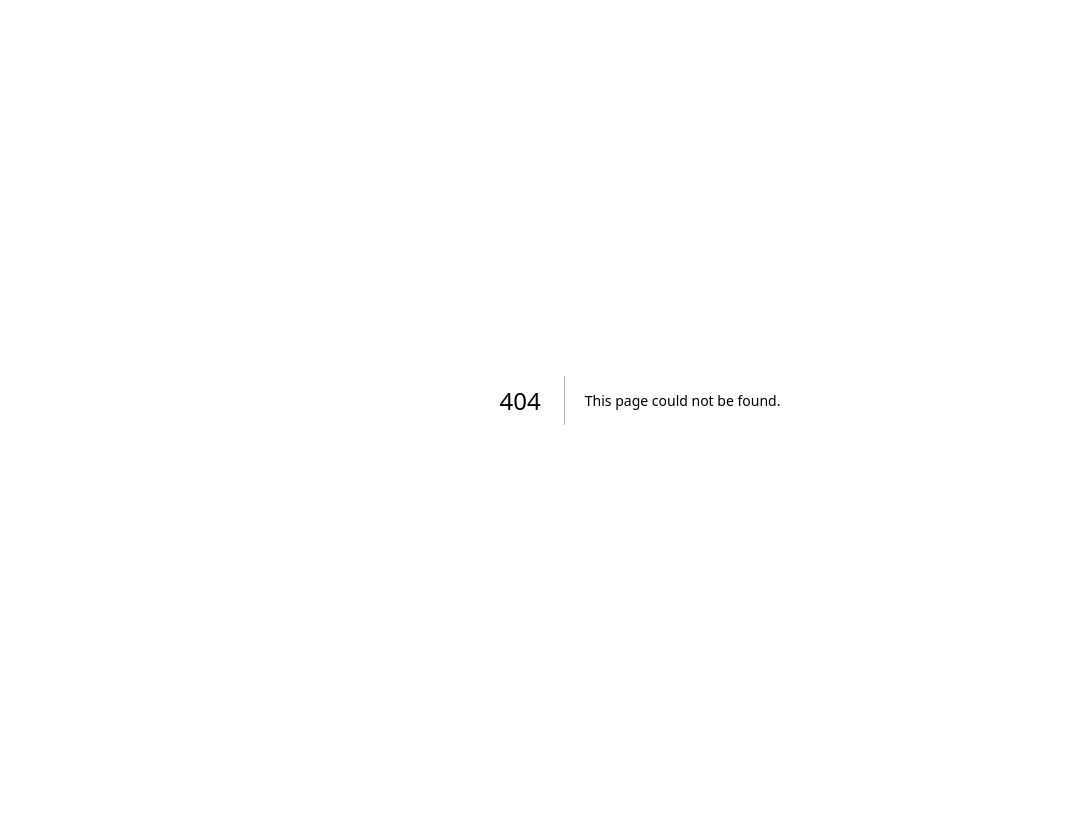
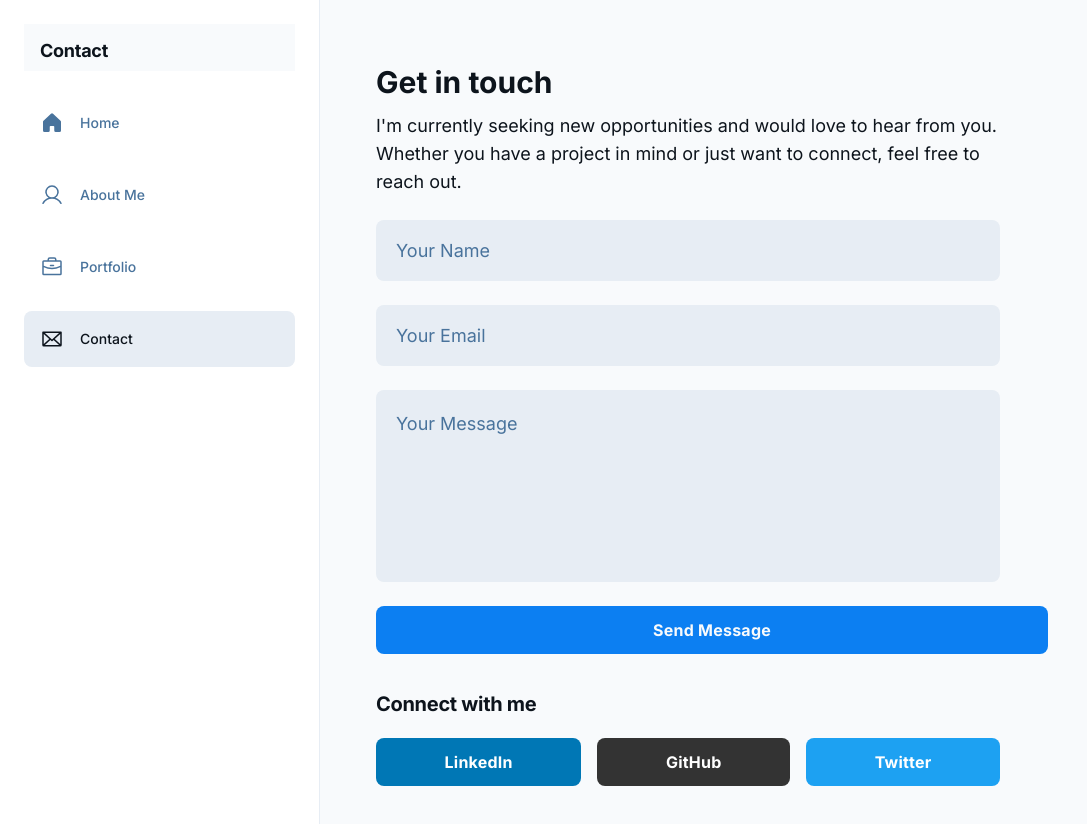
Before and after one commit to Tawan151766/personal-app, a Next.js app: page /contact in a window 1280 px wide. Before the commit this address had no page. Shown: the top 824 px of the page, without its empty margins (0-1087 px from the left). Before the commit the page ends 800 px from the top, so only its background shows below. Built offline with nearby package versions, Linux system fonts and the light colour scheme.

Commit message:
feat: adding page contact

```diff
--- /dev/null
+++ b/src/app/contact/page.jsx
@@ -0,0 +1,43 @@
+"use client";
+
+import { ContactLayout, ContactForm, SocialLinks } from "../../components";
+
+export default function ContactPage() {
+  const handleBackClick = () => {
+    window.history.back();
+  };
+
+  const handleFormSubmit = (data) => {
+    console.log("Form submitted:", data);
+    // Add form submission logic here
+    // e.g., send to API endpoint, show success message, etc.
+  };
+
+  const socialLinks = [
+    {
+      name: "LinkedIn",
+      href: "https://linkedin.com/in/your-profile",
+      color: "bg-[#0077b5] text-white"
+    },
+    {
+      name: "GitHub",
+      href: "https://github.com/your-username",
+      color: "bg-[#333] text-white"
+    },
+    {
+      name: "Twitter",
+      href: "https://twitter.com/your-handle",
+      color: "bg-[#1da1f2] text-white"
+    }
+  ];
+
+  return (
+    <ContactLayout onBackClick={handleBackClick}>
+      <ContactForm onSubmit={handleFormSubmit} />
+      <SocialLinks
+        links={socialLinks}
+        title="Connect with me"
+      />
+    </ContactLayout>
+  );
+}
--- /dev/null
+++ b/src/components/ContactForm.js
@@ -0,0 +1,72 @@
+"use client";
+
+export default function ContactForm({ onSubmit }) {
+  const handleSubmit = (e) => {
+    e.preventDefault();
+    const formData = new FormData(e.target);
+    const data = {
+      name: formData.get('name'),
+      email: formData.get('email'),
+      message: formData.get('message')
+    };
+    onSubmit?.(data);
+  };
+
+  return (
+    <div>
+      <h3 className="text-[#0d141c] tracking-light text-2xl lg:text-3xl font-bold leading-tight px-4 lg:px-6 text-left pb-2 pt-5 lg:pt-8">
+        Get in touch
+      </h3>
+      <p className="text-[#0d141c] text-base lg:text-lg font-normal leading-normal pb-3 pt-1 px-4 lg:px-6 max-w-2xl">
+        I'm currently seeking new opportunities and would love to hear from
+        you. Whether you have a project in mind or just want to connect, feel
+        free to reach out.
+      </p>
+
+      <form onSubmit={handleSubmit}>
+        <div className="flex max-w-[480px] lg:max-w-2xl flex-wrap items-end gap-4 px-4 lg:px-6 py-3">
+          <label className="flex flex-col min-w-40 flex-1">
+            <input
+              name="name"
+              placeholder="Your Name"
+              className="form-input flex w-full min-w-0 flex-1 resize-none overflow-hidden rounded-lg text-[#0d141c] focus:outline-0 focus:ring-0 border-none bg-[#e7edf4] focus:border-none h-14 lg:h-16 placeholder:text-[#49739c] p-4 lg:p-5 text-base lg:text-lg font-normal leading-normal"
+              required
+            />
+          </label>
+        </div>
+
+        <div className="flex max-w-[480px] lg:max-w-2xl flex-wrap items-end gap-4 px-4 lg:px-6 py-3">
+          <label className="flex flex-col min-w-40 flex-1">
+            <input
+              name="email"
+              type="email"
+              placeholder="Your Email"
+              className="form-input flex w-full min-w-0 flex-1 resize-none overflow-hidden rounded-lg text-[#0d141c] focus:outline-0 focus:ring-0 border-none bg-[#e7edf4] focus:border-none h-14 lg:h-16 placeholder:text-[#49739c] p-4 lg:p-5 text-base lg:text-lg font-normal leading-normal"
+              required
+            />
+          </label>
+        </div>
+
+        <div className="flex max-w-[480px] lg:max-w-2xl flex-wrap items-end gap-4 px-4 lg:px-6 py-3">
+          <label className="flex flex-col min-w-40 flex-1">
+            <textarea
+              name="message"
+              placeholder="Your Message"
+              className="form-input flex w-full min-w-0 flex-1 resize-none overflow-hidden rounded-lg text-[#0d141c] focus:outline-0 focus:ring-0 border-none bg-[#e7edf4] focus:border-none min-h-36 lg:min-h-48 placeholder:text-[#49739c] p-4 lg:p-5 text-base lg:text-lg font-normal leading-normal"
+              required
+            ></textarea>
+          </label>
+        </div>
+
+        <div className="flex px-4 lg:px-6 py-3">
+          <button
+            type="submit"
+            className="flex min-w-[84px] max-w-[480px] lg:max-w-2xl cursor-pointer items-center justify-center overflow-hidden rounded-lg h-10 lg:h-12 px-4 lg:px-6 flex-1 bg-[#0c7ff2] text-slate-50 text-sm lg:text-base font-bold leading-normal tracking-[0.015em]"
+          >
+            <span className="truncate">Send Message</span>
+          </button>
+        </div>
+      </form>
+    </div>
+  );
+}
--- /dev/null
+++ b/src/components/ContactLayout.js
@@ -0,0 +1,46 @@
+import { PageHeader, UnifiedNavigation } from "./index";
+
+export default function ContactLayout({ children, onBackClick }) {
+  return (
+    <div
+      className="relative flex size-full min-h-screen flex-col bg-slate-50 justify-between group/design-root overflow-x-hidden max-w-[430px] mx-auto md:max-w-none md:flex-row"
+      style={{ fontFamily: 'Inter, "Noto Sans", sans-serif' }}
+    >
+      {/* Desktop/Tablet Sidebar Navigation */}
+      <div className="hidden md:flex md:flex-col md:w-64 lg:w-80 md:bg-white md:border-r md:border-[#e7edf4]">
+        <div className="md:p-6">
+          <PageHeader
+            title="Contact"
+            showBackButton={false}
+          />
+        </div>
+        <div className="md:flex-1 md:px-6">
+          <UnifiedNavigation className="md:flex-col md:border-none md:p-0 md:bg-transparent" />
+        </div>
+      </div>
+
+      {/* Main Content Area */}
+      <div className="flex-1 flex flex-col">
+        {/* Mobile Header */}
+        <div className="md:hidden">
+          <PageHeader
+            title="Contact"
+            showBackButton={true}
+            onBackClick={onBackClick}
+          />
+        </div>
+
+        {/* Content */}
+        <div className="flex-1 md:p-6 lg:p-8">
+          {children}
+        </div>
+
+        {/* Mobile Navigation */}
+        <div className="md:hidden">
+          <UnifiedNavigation />
+          <div className="h-5 bg-slate-50"></div>
+        </div>
+      </div>
+    </div>
+  );
+}
--- /dev/null
+++ b/src/components/SocialLinks.js
@@ -0,0 +1,37 @@
+"use client";
+
+export default function SocialLinks({ links = [], title = "Connect with me" }) {
+  const defaultLinks = [
+    { name: "LinkedIn", href: "https://linkedin.com", color: "bg-[#e7edf4] text-[#0d141c]" },
+    { name: "GitHub", href: "https://github.com", color: "bg-[#e7edf4] text-[#0d141c]" }
+  ];
+
+  const socialLinks = links.length > 0 ? links : defaultLinks;
+
+  const handleSocialClick = (link) => {
+    if (link.href) {
+      window.open(link.href, '_blank');
+    }
+  };
+
+  return (
+    <div>
+      <h3 className="text-[#0d141c] text-lg lg:text-xl font-bold leading-tight tracking-[-0.015em] px-4 lg:px-6 pb-2 pt-4 lg:pt-6">
+        {title}
+      </h3>
+      <div className="flex justify-center lg:justify-start">
+        <div className="flex flex-1 gap-3 lg:gap-4 flex-wrap px-4 lg:px-6 py-3 max-w-[480px] lg:max-w-2xl justify-center lg:justify-start">
+          {socialLinks.map((link, index) => (
+            <button
+              key={index}
+              onClick={() => handleSocialClick(link)}
+              className={`flex min-w-[84px] max-w-[480px] cursor-pointer items-center justify-center overflow-hidden rounded-lg h-10 lg:h-12 px-4 lg:px-6 ${link.color || 'bg-[#e7edf4] text-[#0d141c]'} text-sm lg:text-base font-bold leading-normal tracking-[0.015em] grow`}
+            >
+              <span className="truncate">{link.name}</span>
+            </button>
+          ))}
+        </div>
+      </div>
+    </div>
+  );
+}
--- a/src/components/index.js
+++ b/src/components/index.js
@@ -19,3 +19,6 @@ export { default as ProjectHero } from './ProjectHero';
 export { default as TechStack } from './TechStack';
 export { default as ProjectGallery } from './ProjectGallery';
 export { default as ProjectDetailLayout } from './ProjectDetailLayout';
+export { default as ContactForm } from './ContactForm';
+export { default as SocialLinks } from './SocialLinks';
+export { default as ContactLayout } from './ContactLayout';
```
Also changed, not shown: 1 other file (tests, documents, lock files or other folders).
